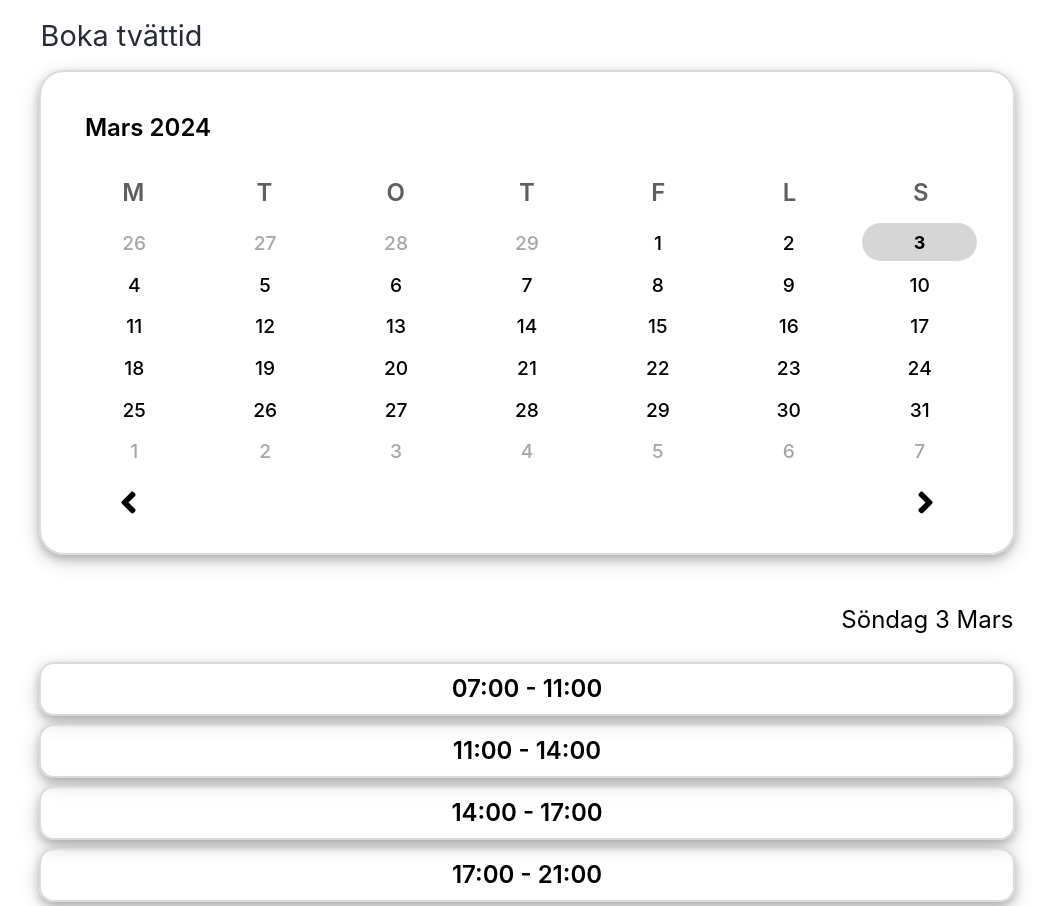
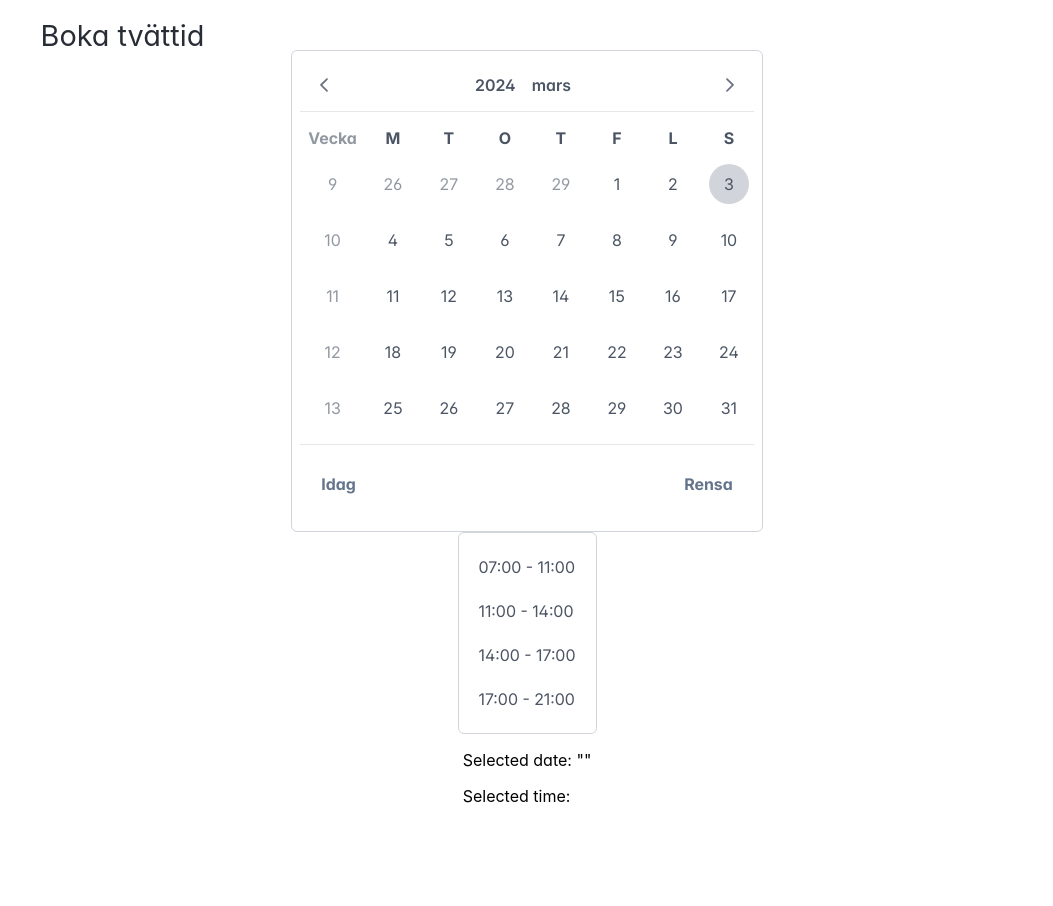
Before and after one commit to gustavAlbrekts0n/bokningsapp, a React (Create React App) app in the folder react-app/: page / in a window 1280 px wide. Shown: the whole page, without its empty margins (113-1166 px from the left). After the commit the page ends 822 px from the top, so only its background shows below. Built offline with nearby package versions, Linux system fonts and the light colour scheme.

Commit message:
Replace components with Primereact components

```diff
--- a/react-app/package.json
+++ b/react-app/package.json
@@ -6,6 +6,7 @@
     "@testing-library/jest-dom": "^5.17.0",
     "@testing-library/react": "^13.4.0",
     "@testing-library/user-event": "^13.5.0",
+    "primereact": "^10.5.1",
     "react": "^18.2.0",
     "react-dom": "^18.2.0",
     "react-icons": "^5.0.1",
--- a/react-app/src/App.js
+++ b/react-app/src/App.js
@@ -1,33 +1,44 @@
 import React, { useState } from 'react';
+import { PrimeReactProvider, PrimeReactContext } from 'primereact/api';
+import 'primereact/resources/primereact.css';
+import 'primereact/resources/themes/lara-light-indigo/theme.css';
 import './App.css';
-import Calendar from './components/calendar';
+import Calendar from './components/Calendar';
+import Times from './components/Times';
 import TimePicker from './components/time-picker';
 
 function App() {
 
-  const calendarToday = new Date();
-  let today = {
-    year: calendarToday.getFullYear(),
-    month: calendarToday.getMonth(),
-    number: calendarToday.getDate(),
-    weekday: calendarToday.getDay()
-  }
-
-  const [selectedDate, setSelectedDate] = useState(today);
+  const [selectedDate, setSelectedDate] = useState('');
+  const [selectedTime, setSelectedTime] = useState('');
 
   const handleDateChange = (date) => {
     setSelectedDate(date);
+  }
+
+  const handleTimeChange = (time) => {
+    setSelectedTime(time);
   };
 
   return (
     <div className="app">
+
       <div className="app-header">
         <h2>
           Boka tvättid
         </h2>
       </div>
-      <Calendar onDateChange={handleDateChange} />
-      <TimePicker selectedDate={selectedDate} />
+
+      <PrimeReactProvider>
+        <Calendar onDateChange={handleDateChange} />
+        <Times onTimeChange={handleTimeChange} />
+      </PrimeReactProvider>
+
+      <div>
+        <p>Selected date: { JSON.stringify(selectedDate) }</p>
+        <p>Selected time: { selectedTime.name }</p>
+      </div>
+
     </div>
   );
 }
--- /dev/null
+++ b/react-app/src/components/Times.js
@@ -0,0 +1,32 @@
+import React, { useState, useEffect } from "react";
+import { ListBox } from 'primereact/listbox';
+
+export default function Times({ onTimeChange }) {
+
+    const [selectedTime, setSelectedTime] = useState('');
+
+    const times = [
+        { index: 0, name: '07:00 - 11:00' },
+        { index: 1, name: '11:00 - 14:00' },
+        { index: 2, name: '14:00 - 17:00' },
+        { index: 3, name: '17:00 - 21:00' }
+    ];
+
+    useEffect(() => {
+        // Reset selectedTime when onTimeChange prop changes (i.e., when the parent component re-renders)
+        setSelectedTime(null);
+    }, [onTimeChange]);
+
+    const handleTimeChange = (e) => {
+        setSelectedTime(e.value);
+        if (onTimeChange) {
+            onTimeChange(e.value);
+        }
+    }
+
+    return (
+        <div className="card flex justify-content-center">
+            <ListBox value={selectedTime} onChange={handleTimeChange} options={times} optionLabel="name" className="w-full md:w-14rem" />
+        </div>
+    )
+}
--- a/react-app/src/components/calendar.js
+++ b/react-app/src/components/calendar.js
@@ -1,47 +1,34 @@
-import React, { Component } from 'react';
-import CalendarDays from './calendar-days';
-import './calendar.css';
-import MonthArrow from './month-arrow';
+import React, { useState } from "react";
+import { Calendar } from 'primereact/calendar';
+import { addLocale } from 'primereact/api';
 
-export default class Calendar extends Component {
-    constructor() {
-        super();
+export default function CalendarComponent({ onDateChange }) {
 
-        this.weekdays = ["M", "T", "O", "T", "F", "L", "S"];
-        this.months = ["Januari", "Februari", "Mars", "April", "Maj", "Juni", "Juli", "Augusti", "September", "Oktober", "November", "December"];
+    const [date, setDate] = useState(null);
 
-        this.state = {
-            currentDay: new Date(),
-            today: new Date()
+    addLocale('se', {
+        firstDayOfWeek: 1,
+        showMonthAfterYear: true,
+        dayNames: ['söndag', 'måndag', 'tisdag', 'onsdag', 'torsdag', 'fredag', 'lördag'],
+        dayNamesShort: ['sön', 'mån', 'tis', 'ons', 'tor', 'fre', 'lör'],
+        dayNamesMin: ['S', 'M', 'T', 'O', 'T', 'F', 'L'],
+        monthNames: ['januari', 'februari', 'mars', 'april', 'maj', 'juni', 'juli', 'augusti', 'september', 'oktober', 'november', 'december'],
+        monthNamesShort: ['jan', 'feb', 'mar', 'apr', 'maj', 'jun', 'jul', 'sep', 'okt', 'nov', 'dec'],
+        today: 'Idag',
+        clear: 'Rensa',
+        weekHeader: 'Vecka'
+    });
+
+    const handleDateChange = (e) => {
+        setDate(e.value);
+        if (onDateChange) {
+            onDateChange(e.value);
         }
     }
 
-    changeCurrentDay = (day) => {
-        this.setState({ currentDay: new Date(day.year, day.month, day.number) });
-        this.props.onDateChange(day);
-    }
-
-    render() {
-        return (
-            <div className="calendar">
-                <div className="calendar-header">
-                    <p>{this.months[this.state.currentDay.getMonth()]} {this.state.currentDay.getFullYear()}</p>
-                </div>
-                <div className="calendar-body">
-                    <div className="table-header">
-                        {
-                            this.weekdays.map((weekday) => {
-                                return <div className="weekday"><p>{weekday}</p></div>
-                            })
-                        }
-                    </div>
-                    <CalendarDays day={this.state.currentDay} today={this.state.today} changeCurrentDay={this.changeCurrentDay} />
-                    <div className="arrow-container">
-                        <MonthArrow goingRight={false} day={this.state.currentDay} changeCurrentDay={this.changeCurrentDay}/>
-                        <MonthArrow goingRight={true} day={this.state.currentDay} changeCurrentDay={this.changeCurrentDay}/>
-                    </div>
-                </div>
-            </div>
-        );
-    }
+    return (
+        <div className="card flex justify-content-center">
+            <Calendar value={date} onChange={handleDateChange} locale="se" inline showButtonBar showWeek />
+        </div>
+    )
 }
--- a/react-app/src/components/time-picker.css
+++ b/react-app/src/components/time-picker.css
@@ -3,31 +3,80 @@
     max-width: 1024px;
     justify-content: center;
     display: flex;
-    align-items: flex-end;
+    align-items: flex-start;
     flex-direction: column;
-    /*background-color: rgb(208, 177, 236);*/
+    background-color: rgb(208, 177, 236);
+}
+
+.time-picker-header {
+    height: 50px;
+    display: flex;
+    align-items: center;
+    font-size: x-large;
+    font-weight: 400;
+    background-color: orange;
+}
+
+.time-picker-body {
+    width: 100%;
+    display: flex;
+    flex-direction: row;
+    background-color: blanchedalmond;
 }
 
 .selected-date {
-    font-size: x-large;
+    flex: 45;
+    display: flex;
+    flex-direction: column;
+    align-items: flex-start;
+    margin-left: 14px;
+    border-radius: 15px;
+    border: 2px solid rgb(219, 219, 219);
+    background-color: aqua;
+}
+
+.selected-date-apartment {
+    height: 100%;
+    display: flex;
+    flex-direction: column;
+    justify-content: space-between;
+    margin: 12px;
+    background-color: purple;
+}
+
+.selected-date-time {
+    margin: 12px;
+    background-color: orange;
+}
+
+.selected-date-button {
+    margin: auto;
+    background-color: rgb(19, 165, 19);
+}
+
+.selected-date h2 {
     font-weight: 400;
-    padding-top: 5px;
-    /*background-color: orange;*/
+    background-color: rgba(230, 103, 124, 0.623);
+}
+
+.selected-date p {
+    font-size: larger;
+    background-color: rgba(152, 251, 152, 0.342);
 }
 
 .time-list {
+    flex: 55;
     width: 100%;
-    justify-content: center;
+    justify-content: space-between;
     display: flex;
     align-items: center;
     flex-direction: column;
-    /*background-color: rgb(235, 69, 69);*/
+    background-color: rgb(235, 69, 69);
 }
 
 .time {
     width: 100%;
-    height: 50px;
-    margin: 4px;
+    height: calc(85% / 4);
     text-align: center;
     justify-content: center;
     display: flex;
--- a/react-app/src/components/time-picker.js
+++ b/react-app/src/components/time-picker.js
@@ -67,9 +67,10 @@ const TimePicker = ({ selectedDate }) => {
 
     return (
         <div className="time-picker">
-            <div className="selected-date">
-                <p>{selectedDate ? dateString : 'Välj datum'}</p>
+            <div className="time-picker-header">
+                <p>{selectedDate ? dateString : "Välj datum"}</p>
             </div>
+            <div className="time-picker-body">
                 <div className="time-list">
                     {times.map((time, index) => (
                         <Time
@@ -85,6 +86,21 @@ const TimePicker = ({ selectedDate }) => {
                         />
                     ))}
                 </div>
+                <div className="selected-date">
+                    <div className="selected-date-apartment">
+                        <h2>Lägenhet</h2>
+                        <p>104</p>
+                    </div>
+                    <div className="selected-date-time">
+                        <h2>Datum & Tid</h2>
+                        <p>Fredag 15 januari</p>
+                        <p>07:00 - 11:00</p>
+                    </div>
+                    <div className="selected-date-button">
+                        Boka tid
+                    </div>
+                </div>
+            </div>
         </div>
     );
 };
```
Also changed, not shown: react-app/src/components/calendar-old.js (added, +47 -0 lines), 1 other file (tests, documents, lock files or other folders). Lines whose indentation alone changed are shown as unchanged.
